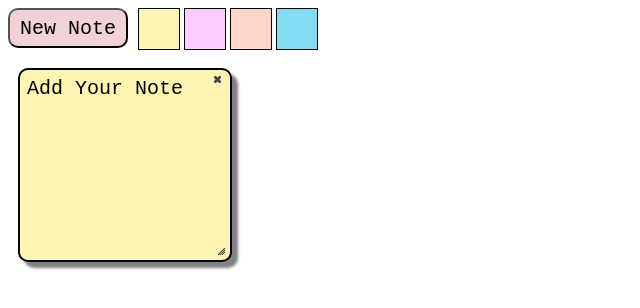
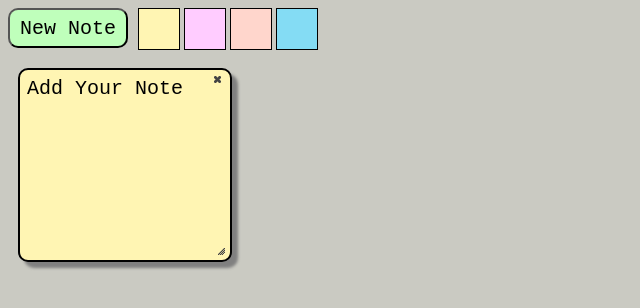
Before and after one commit to abrillantes93/StickyNoteWebApp, a plain HTML site: page index.html in a window 1280 px wide. Both pictures are taken after a click on the button "New Note". Shown: the whole page, without its empty margins (0-640 px from the left). Drawn offline with nearby package versions, Linux system fonts and the light colour scheme.

Commit message:
4th commit - style edit

```diff
--- a/index.html
+++ b/index.html
@@ -10,13 +10,13 @@
     <link rel="stylesheet" href="main.css">
 </head>
 
-<body>
+<body style="background: #cacac2;">
     <button id="btnNew">New Note</button>
     <span class="yellow box"></span>
     <span class="pink box"></span>
     <span class="peach box"></span>
     <span class="blue box"></span>
-    <div id="container"></div>
+    <div id="container" ></div>
     <script src="main.js" defer></script>
 </body>
 
--- a/main.css
+++ b/main.css
@@ -5,7 +5,7 @@
         border-radius: 10px;
         font-size: 20px;
         font-family: 'Courier New', Courier, monospace;
-        background: #f0d2d7;
+        background: #bfffbb;
         float: left;
         margin-right: 10px;
     }
--- a/main.js
+++ b/main.js
@@ -1,4 +1,4 @@
-//to - do
+//to do
 //change container size
 //save position
 //accesability
@@ -96,8 +96,8 @@ $(document).ready(function(){
     }
     //save notes to local storage
     function saveNotes() {
-        var stickyNotesData = $("#container").html();
-        localStorage.setItem("stickyNotes", stickyNotesData)
+        var stickyNotesData = $("#container").html(); //save html data of container
+        localStorage.setItem("stickyNotes", stickyNotesData) //save
         $(".sticky textarea").each(function() { //each sticky textarea-> save id and text
             var noteId = $(this).parent().attr("id");
             var noteText = $(this).val();
```
